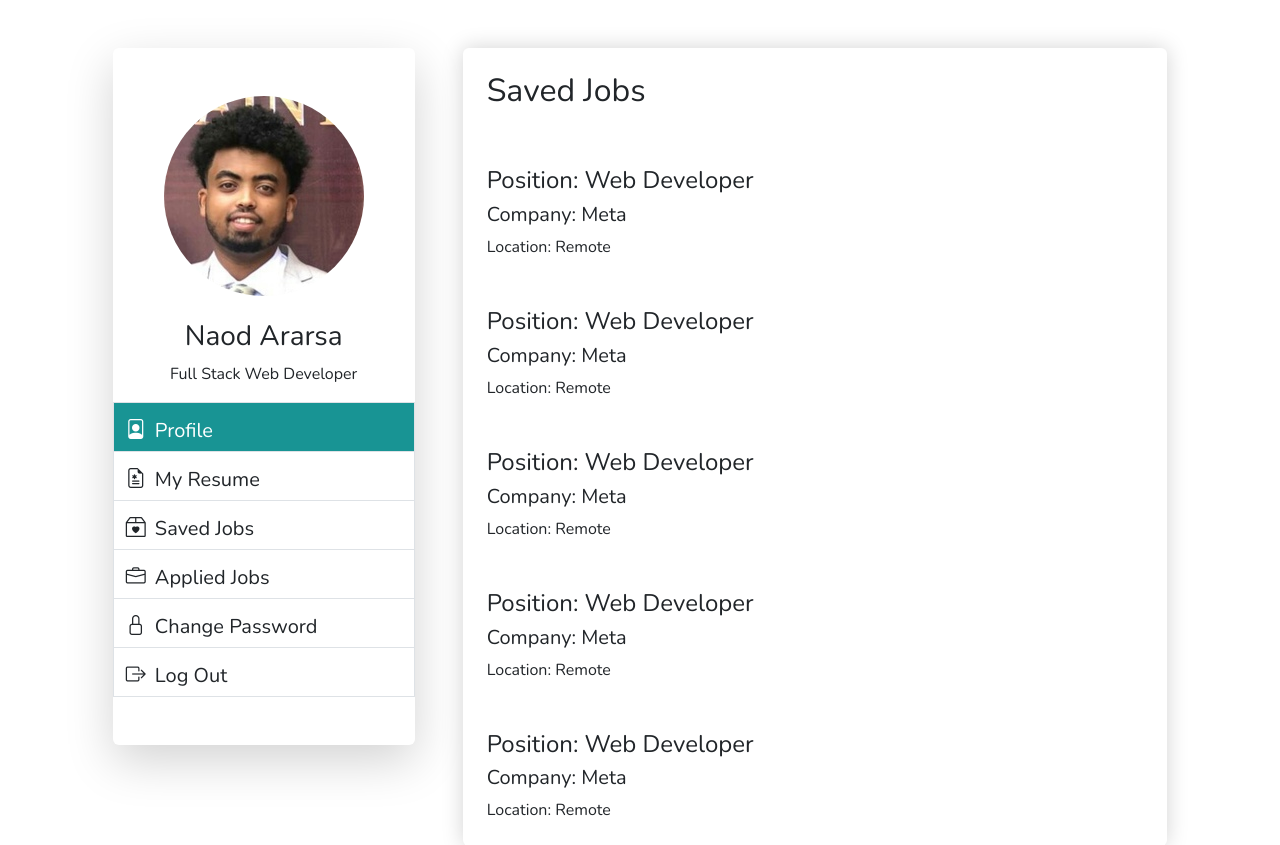
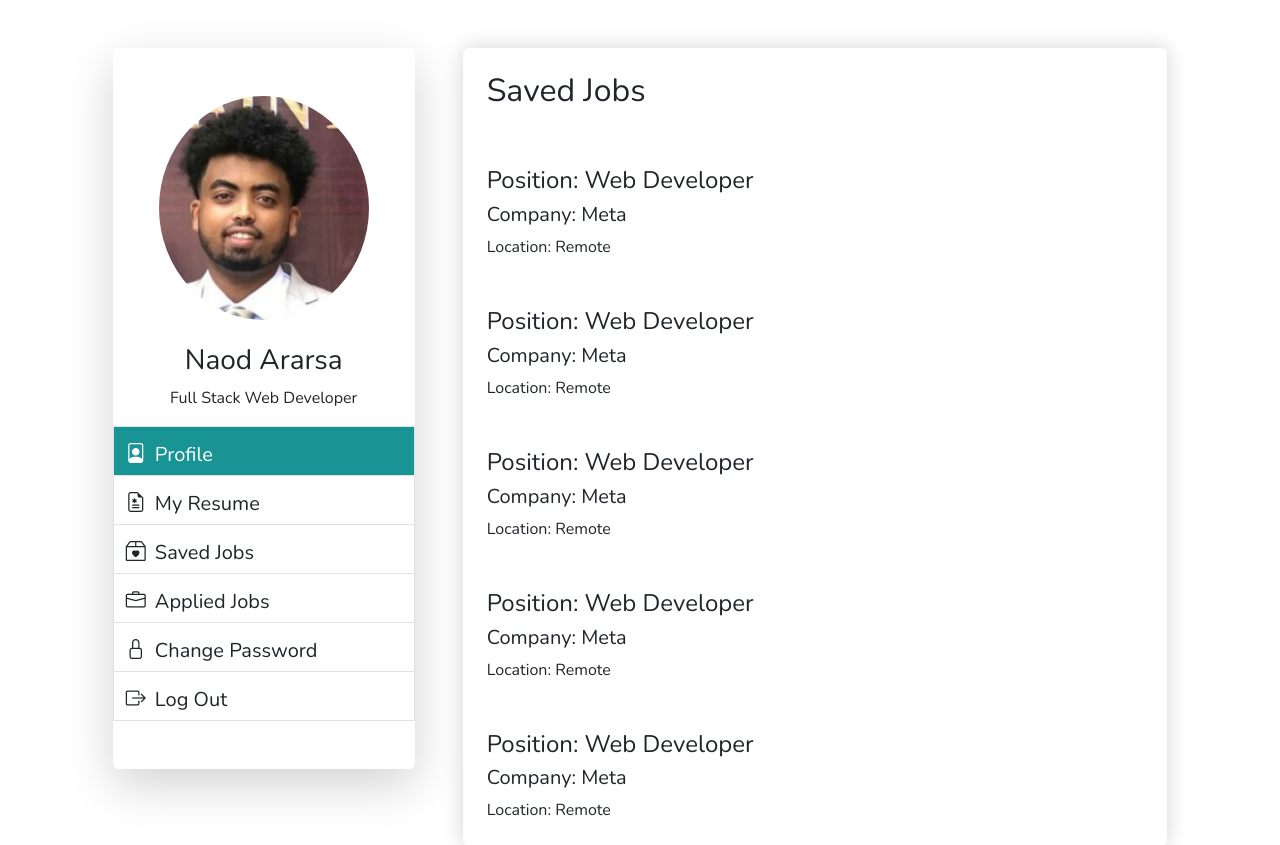
Before and after one commit to DeazStar/ip_project_job_portal_website, a PHP site: page /profile.html in a window 1280 px wide. Shown: the part 115-960 px from the top of the page. Run offline with PHP 8.4, Linux system fonts and the light colour scheme; some libraries are stand-ins or nearby versions.

Commit message:
fix the dimensions of the image

```diff
--- a/public/css/profilestyle.css
+++ b/public/css/profilestyle.css
@@ -69,8 +69,23 @@ nav ul li a:hover {
 /** end navbar css **/
 /** main **/
 
+.profile-image-container {
+    width: 210px;
+    margin: 0 auto;
+}
+
+.profile-picture-input, .profile-picture-upload-btn {
+    display: none;
+    visibility: hidden;
+}
+
+
+
 .profile-image {
     border-radius: 50%;
+    cursor: pointer;
+    height: 224px !important;
+    object-fit: cover;
 }
 
 .profile-btn-container:hover {
```
